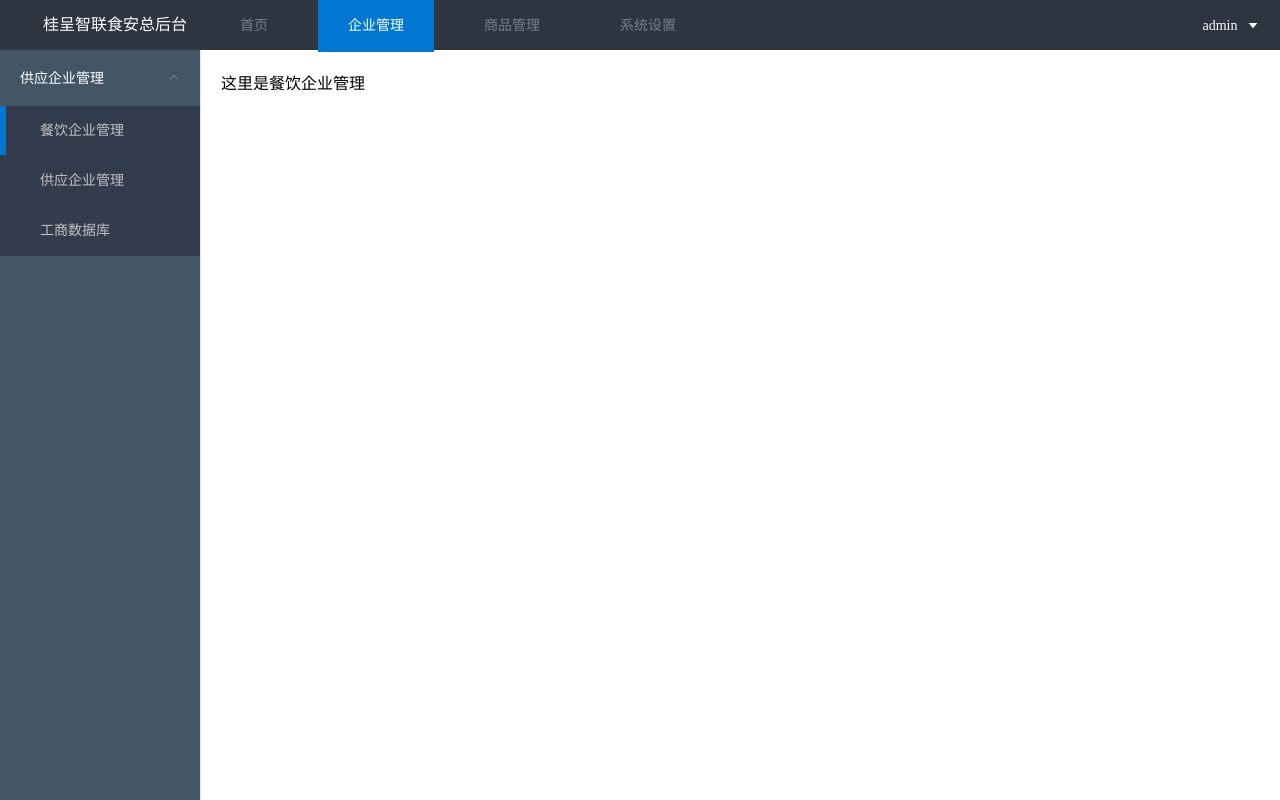
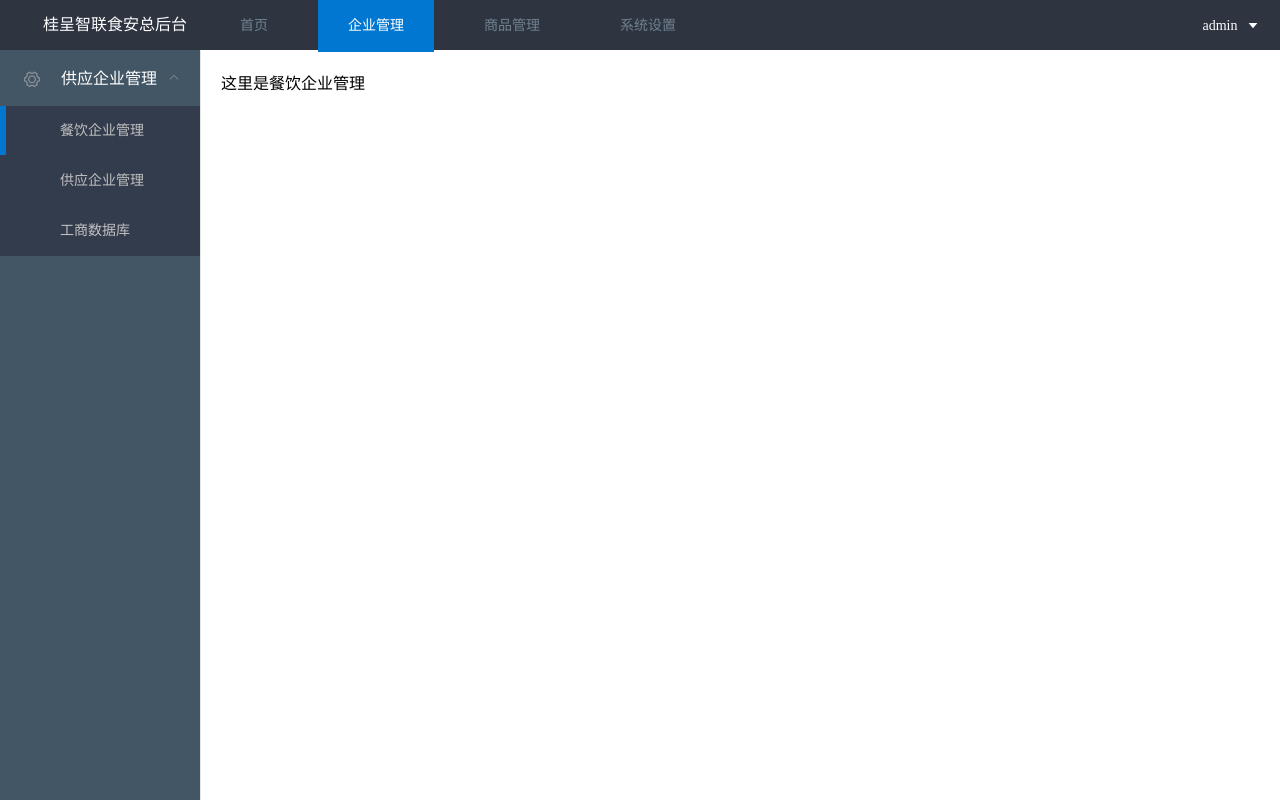
Before and after one commit to fatfat123-web/review, a Vue app: page /#/enterprise/enterprise/enterprise in a window 1280 px wide. Built offline with nearby package versions, Linux system fonts and the light colour scheme.

Commit message:
刷新页面激活不了侧边栏

```diff
--- a/src/router/index.js
+++ b/src/router/index.js
@@ -143,14 +143,7 @@ export const roleRouter = [
                 path: '/systematic/image/',
                 name: '',
                 meta: { title: '图片管理',},
-                component: {render: h => h('router-view')},
-                children: [
-                    {
-                        path: '/systematic/image',
-                        name: '图片管理 ',
-                        component: () => import('@/views/systematic/image/index'),
-                    },
-                ]
+                component: () => import('@/views/systematic/image/index'),
             },
         ]
 
--- a/src/views/components/sidebar.vue
+++ b/src/views/components/sidebar.vue
@@ -1,19 +1,30 @@
 <template>
     <!--这里是侧边栏-->
 
-    <el-menu :default-active="defaultActive" router :collapse-transition="false" style="height: 100%;background:#435665;">
+    <el-menu :default-active="defaultActive" router :collapse-transition="false">
         <el-submenu :index="item.path"
                     v-for="item in list"
                     :key="item.path"
+                    v-if="item.meta.title!=='图片管理'"
         >
+
             <template slot="title">
-                <span style="color: white">{{item.meta.title}}</span>
+                <i class="el-icon-setting"></i>
+                <span>{{item.meta.title}}</span>
             </template>
-            <el-menu-item :index="item2.path" v-for="item2 in item.children" v-if="!item2.meta" :key="item2.path">
+            <el-menu-item :index="item2.path" v-for="item2 in item.children"  :key="item2.path" style=" padding-left: 60px;">
                 {{item2.name}}
             </el-menu-item>
+
         </el-submenu>
+                <!--路由为systematic才会一直出现-->
+        <el-menu-item class="picture" :index="picture.path" v-if="this.$route.matched[0].path==='/systematic'">
+            <i class="el-icon-setting"></i>
+            <span slot="title">{{picture.meta.title}}</span>
+        </el-menu-item>
+
     </el-menu>
+
 
 </template>
 
@@ -26,7 +37,6 @@
             return {
                 list: [],
                 defaultActive: '',
-                openeds: []
             }
 
         },
@@ -35,9 +45,15 @@
             $route: {
                 immediate: true,
                 handler(val) {
+                    console.log(this.$route.matched[0].path)
                     const routeName = val.name;
                     roleRouter.forEach(item => {
                         item.children && item.children.forEach(item2 => {
+                            if (!item2.children) {
+                                this.picture = item2
+                                // console.log(this.picture)
+                            }
+                            // console.log(item2)
                             item2.children && item2.children.forEach(item3 => {
                                 if (item3.name === routeName) {
                                     this.list = item.children;
@@ -49,9 +65,7 @@
 
                 }
             },
-            openeds(value) {
-                console.log(value)
-            }
+
         },
         created() {
 
@@ -60,12 +74,43 @@
 </script>
 
 <style scoped lang="scss">
+    /deep/ .el-menu-item-group__title {
+        padding: 0;
+        background: none;
+    }
 
     .el-menu {
+        height: 100%;
         background: rgb(67, 86, 101);
-          width: 200px;
+        width: 200px;
+
+        .picture {
+            background: rgb(67, 86, 101);
+            /*background: #2e3440;*/
+        }
+
+        span {
+            color: white;
+            margin-left: 12px;
+            font-size: 16px;
+        }
+
+        .is-active:before {
+            display: block;
+            position: absolute;
+            content: " ";
+            width: 6px;
+            height: 49px;
+            float: left;
+            background: #0177d2;
+            margin-left: -60px;
+            z-index: 99;
+        }
+
+
         > li {
             background: #333c4c;
+
 
             /deep/ .el-submenu__title {
                 background: rgb(67, 86, 101);
@@ -82,16 +127,6 @@
 
                 }
 
-                .is-active:before {
-                    display: block;
-                    position: absolute;
-                    content: " ";
-                    width: 6px;
-                    height: 49px;
-                    float: left;
-                    background: #0177d2;
-                    margin-left: -40px;
-                }
 
                 > li:hover {
                     background: #272e3b;
--- a/src/views/index.vue
+++ b/src/views/index.vue
@@ -16,7 +16,7 @@
         </el-header>
         <el-main style="padding: 0;display: flex">
             <sidebar style="height: 100%" v-if="$route.path !== '/index'"></sidebar>
-      <!--    <home ></home>-->
+                <home v-if="$route.path === '/index'"></home>
             <router-view></router-view>
         </el-main>
     </el-container>
@@ -26,7 +26,7 @@
     import dropdown from '../views/components/dropdown';
     import home from './components/home';
     import sidebar from './components/sidebar';
-  import { roleRouter } from '@/router';
+    import {roleRouter} from '@/router';
 
     export default {
         name: 'index',
@@ -74,6 +74,7 @@
                 flex: 4;
                 display: flex;
                 text-align: center;
+
                 .el-menu-item {
                     color: slategray;
                     display: inline-block;
@@ -82,6 +83,7 @@
                     line-height: 52px;
                     height: 52px;
                 }
+
                 .el-menu-item:hover {
                     color: white;
                     background: none;
@@ -91,6 +93,15 @@
 
     }
 
+    .el-menu--horizontal > .el-menu-item.is-active {
+        border: none;
+    }
+
+    .el-menu--horizontal > .el-menu-item:not(.is-disabled):focus,
+    .el-menu--horizontal > .el-menu-item:not(.is-disabled):hover,
+    .el-menu--horizontal > .el-submenu .el-submenu__title:hover{
+        background: none;
+    }
     .nameClick {
         color: white !important;
         background: #0177d2 !important;
```
Lines whose indentation alone changed are shown as unchanged.
